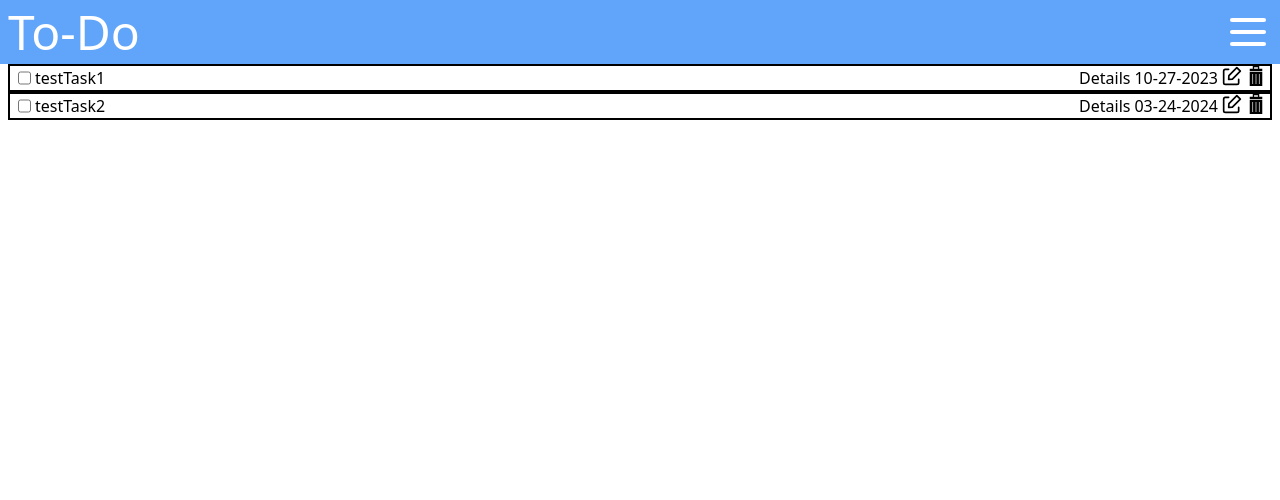
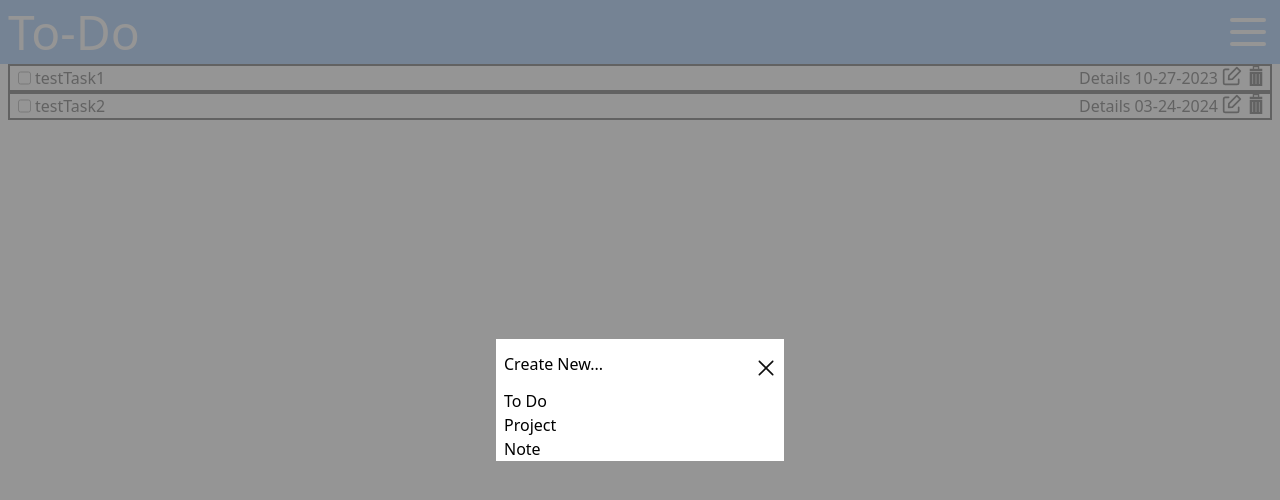
Before and after one commit to paulwilsonr/todoPage, a React (Vite) app: page / in a window 1280 px wide. Shown: the top 500 px of the page. Built offline with nearby package versions, Linux system fonts and the light colour scheme.

Commit message:
Add addItem button and start addItem modal

```diff
--- a/src/App.tsx
+++ b/src/App.tsx
@@ -4,8 +4,9 @@ import CloseSVG from './components/SVGs/CloseSVG'
 import { useState } from 'react'
 import handleVisibility from './utils/handleVisibility'
 import SideMenu from './components/SideMenu'
+import AddItem from './components/Modals/AddItem'
 
-const taskArr = [
+const testTaskArr = [
   {
     name: 'testTask1',
     details: 'test test test details',
@@ -25,7 +26,9 @@ const taskArr = [
 ]
 
 function App () {
-  const [menuVisible, setMenuVisible] = useState(false)
+  const [menuVisible, setMenuVisible] = useState(false);
+  const [taskArr, setTaskArr] = useState(testTaskArr);
+  const [addItemVisible, setAddItemVisible] = useState(true);
 
   return (
     <div>
@@ -47,8 +50,9 @@ function App () {
           </button>
         )}
       </header>
-      {menuVisible ? <SideMenu /> : ''}
+      {menuVisible ? <SideMenu setAddItemVisible={setAddItemVisible} /> : ''}
       <TaskList tasksArr={taskArr} />
+      {addItemVisible? <AddItem  setAddItemVisible={setAddItemVisible}/>: ''}
     </div>
   )
 }
--- /dev/null
+++ b/src/components/AddTaskForm.tsx
@@ -0,0 +1,9 @@
+function AddTaskForm () {
+    return (
+        <form>
+
+        </form>
+    )
+}
+
+export default AddTaskForm;
--- /dev/null
+++ b/src/components/Modals/AddItem.tsx
@@ -0,0 +1,45 @@
+import CloseSVG from '../SVGs/CloseSVG'
+import handleVisibility from '../../utils/handleVisibility'
+import { useRef } from 'react'
+import AddTaskForm from '../AddTaskForm'
+
+function AddItem ({
+  setAddItemVisible
+}: {
+  setAddItemVisible: React.Dispatch<React.SetStateAction<boolean>>
+}) {
+  const ref = useRef(null)
+
+  return (
+    <div
+      ref={ref}
+      className='absolute bg-greyedOut w-full h-full inset-0 flex justify-center items-center'
+      onClick={(e: React.MouseEvent<HTMLDivElement, MouseEvent>) => {
+        if (e.target !== ref.current) {
+          return null
+        } else {
+          handleVisibility.hide(setAddItemVisible)
+        }
+      }}
+    >
+      <div className='bg-white w-72 grid grid-cols-2 grid-rows-[50px_1fr] pl-2'>
+        <h2 className='col-span-full row-start-1 self-center'>Create New...</h2>
+        <button
+          aria-label='close-details'
+          className='col-start-2 row-start-1 justify-self-end mr-2 mt-2'
+          onClick={() => handleVisibility.hide(setAddItemVisible)}
+        >
+          <CloseSVG classes='' color='#0f0f0f' width={20} />
+        </button>
+        <ul>
+          <li>To Do</li>
+          <li>Project</li>
+          <li>Note</li>
+        </ul>
+        <AddTaskForm />
+      </div>
+    </div>
+  )
+}
+
+export default AddItem
--- a/src/components/Modals/TaskDetails.tsx
+++ b/src/components/Modals/TaskDetails.tsx
@@ -34,9 +34,9 @@ function TaskDetails ({
     >
       <div className='bg-white w-72 grid grid-cols-2 grid-rows-5 pl-2'>
         <p className='col-span-full row-start-1 pt-2'>{task.name}</p>
-        <button aria-label='close-details' onClick={() => handleVisibility.hide(setDetailsVisible)}>
+        <button aria-label='close-details' className='col-start-2 row-start-1 justify-self-end mr-2 mt-2' onClick={() => handleVisibility.hide(setDetailsVisible)}>
         <CloseSVG
-          classes='col-start-2 row-start-1 justify-self-end mr-2 mt-2'
+          classes=''
           color='#0f0f0f'
           width={20}
         /></button>
--- a/src/components/SideMenu.tsx
+++ b/src/components/SideMenu.tsx
@@ -1,6 +1,8 @@
-function SideMenu () {
+import CloseSVG from "./SVGs/CloseSVG"
+
+function SideMenu ({setAddItemVisible}: {setAddItemVisible: React.Dispatch<React.SetStateAction<boolean>>}) {
   return (
-    <div className='absolute h-full w-32 right-0 top-16 bg-white'>
+    <div className='absolute border border-black h-[90dvh] w-32 right-0 top-16 bg-white flex flex-col justify-between'>
       <ul className='ml-1'>
         <li>All</li>
         <li>Today</li>
@@ -9,6 +11,7 @@ function SideMenu () {
         <li>Projects</li>
         <li>Notes</li>
       </ul>
+      <button onClick={()=> setAddItemVisible(true)} aria-label="new-item" className="border-2 border-black rounded-full w-16 h-16 grid self-center place-items-center rotate-45"><CloseSVG classes="" width={48} color="#000" /></button>
     </div>
   )
 }
```
Also changed, not shown: 1 other file (tests, documents, lock files or other folders).
